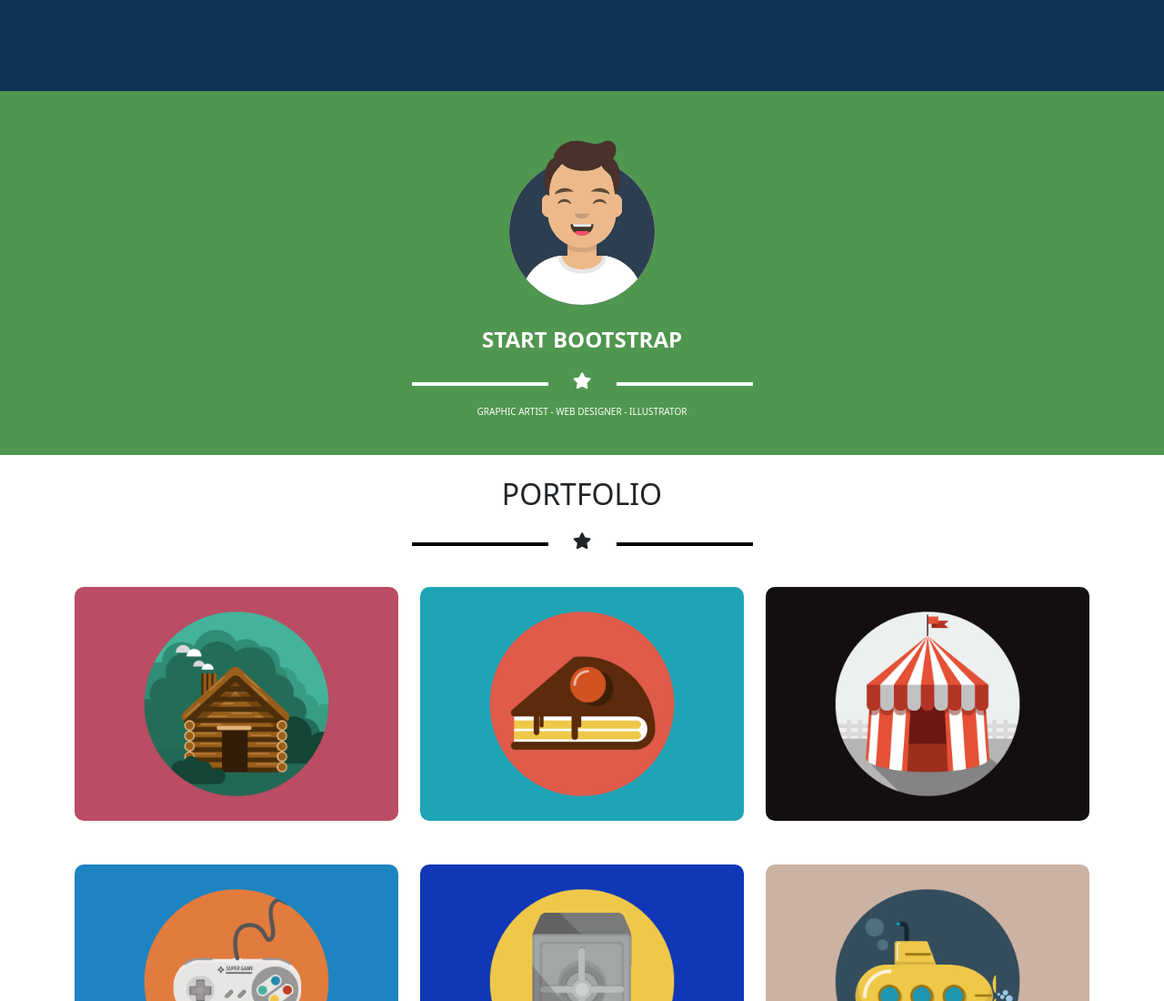
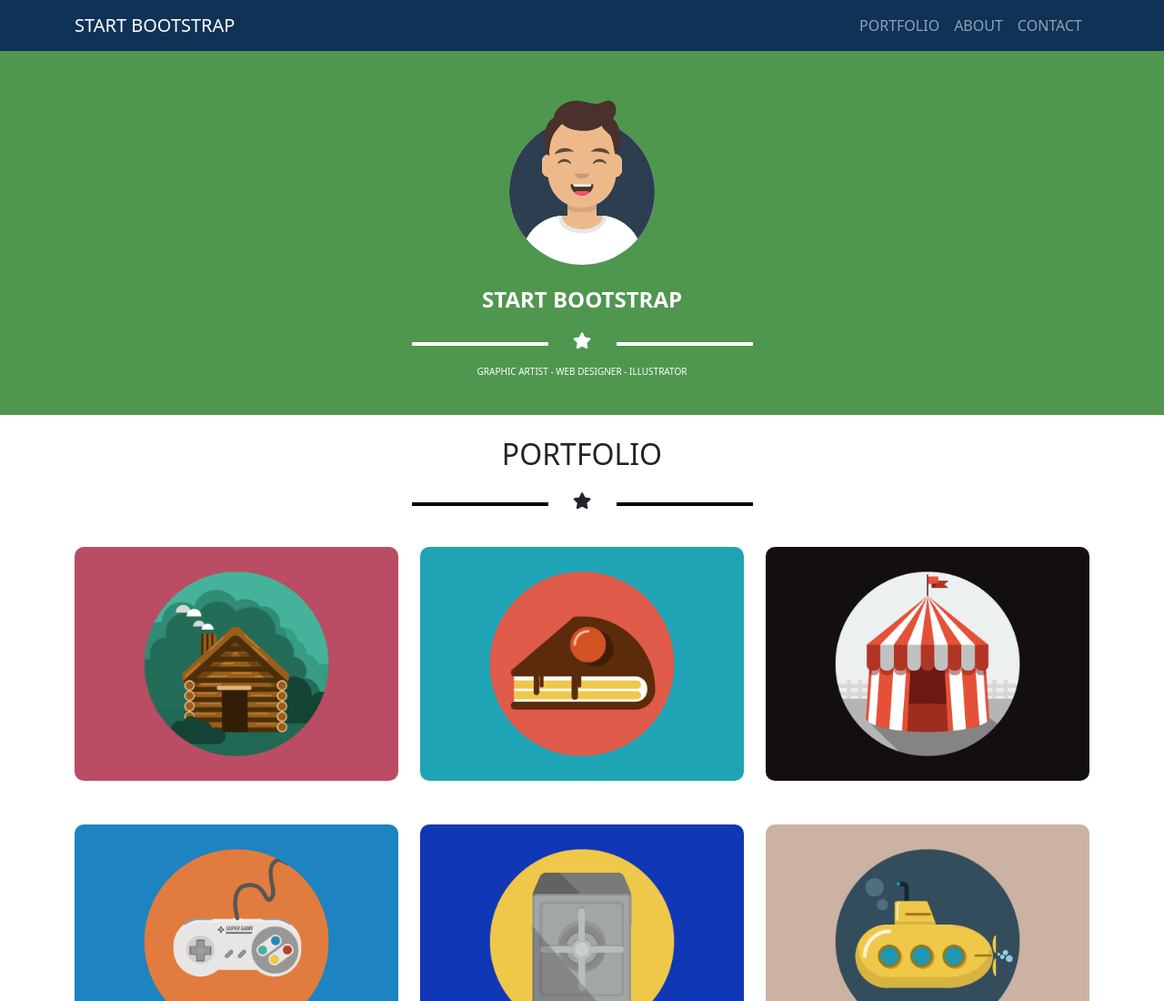
Before and after one commit to Zanco1993/html-css-bootstrap-freelancer, a plain HTML site: page index.html in a window 1280 px wide. Shown: the top 1100 px of the page at 91% size. Drawn offline with nearby package versions, Linux system fonts and the light colour scheme.

Commit message:
esercizio completato

```diff
--- a/css/style.css
+++ b/css/style.css
@@ -13,8 +13,8 @@
     color: white;
 }
 
-header{
-    height: 100px;
+.nav-link {
+    color: white;
 }
 
 .star {
--- a/index.html
+++ b/index.html
@@ -17,6 +17,29 @@
 
     <div class="container-fluid bg-blue">
         <header>
+            <div class="container">
+
+                <nav class="navbar navbar-expand-sm navbar-dark">
+                    <a class="navbar-brand" href="#">START BOOTSTRAP</a>
+                    <button class="navbar-toggler" type="button" data-toggle="collapse" data-target="#collapsibleNavbar">
+                      <span class="navbar-toggler-icon"></span>
+                    </button>
+                    <div class="collapse navbar-collapse" id="collapsibleNavbar">
+                      <ul class="navbar-nav ms-auto">
+                        <li class="nav-item">
+                          <a class="nav-link" href="#">PORTFOLIO</a>
+                        </li>
+                        <li class="nav-item">
+                          <a class="nav-link" href="#">ABOUT</a>
+                        </li>
+                        <li class="nav-item">
+                          <a class="nav-link" href="#">CONTACT</a>
+                        </li>
+                      </ul>
+                    </div>
+                  </nav>
+
+            </div>
 
         </header>
     </div>
```
